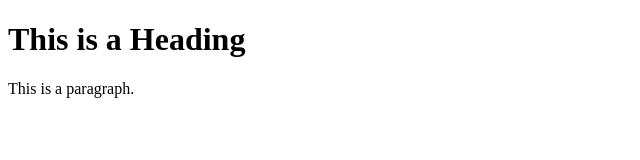
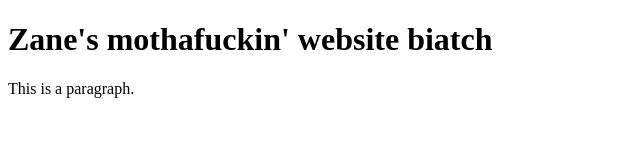
Before and after one commit to zaner100/zaner100.github.io, a plain HTML site: page index.html in a window 1280 px wide. Shown: the whole page, without its empty margins (0-640 px from the left). Drawn offline with Linux system fonts and the light colour scheme.

Commit message:
Update index.html

```diff
--- a/index.html
+++ b/index.html
@@ -5,7 +5,7 @@
 </head>
 <body>
 
-<h1>This is a Heading</h1>
+<h1>Zane's mothafuckin' website biatch</h1>
 <p>This is a paragraph.</p>
 
 </body>
```
